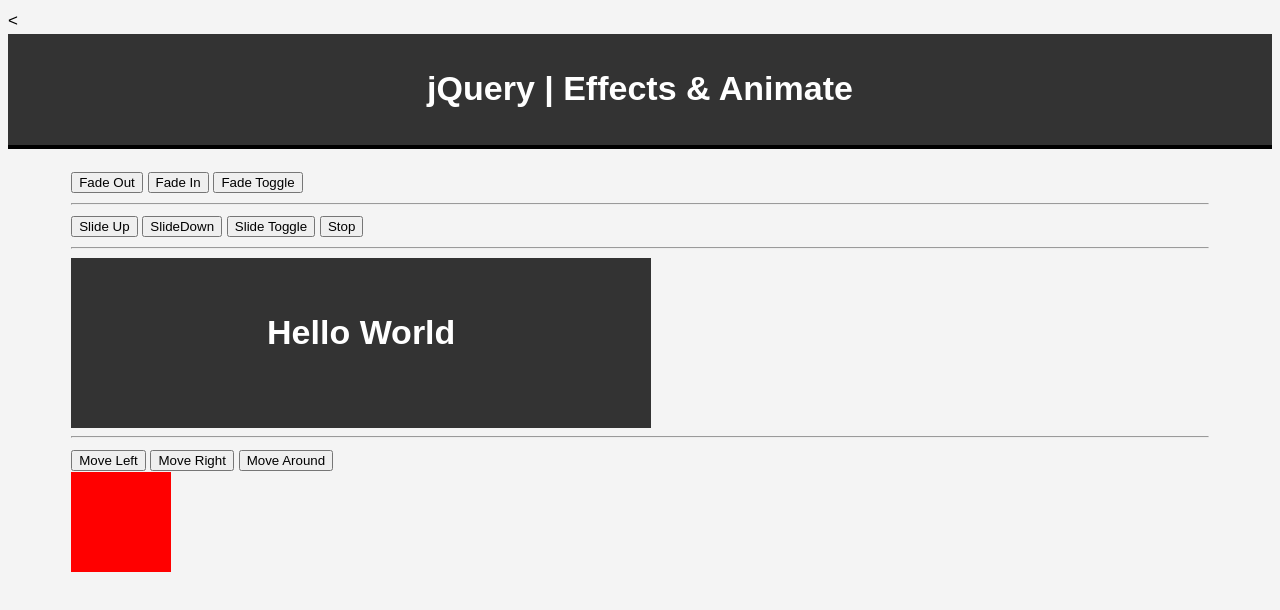
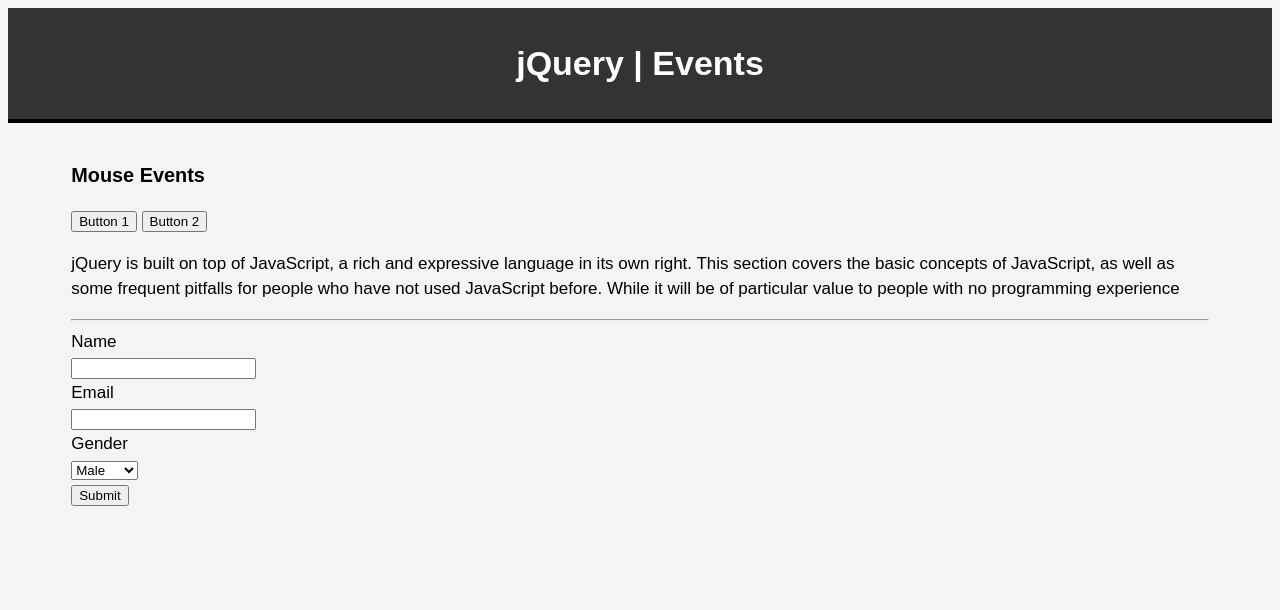
Before and after one commit to bhongzkie0115/Day-5-JQueries, a plain HTML site: page index.html in a window 1280 px wide. Drawn offline with nearby package versions, Linux system fonts and the light colour scheme.

Commit message:
Add files via upload

```diff
--- a/index.html
+++ b/index.html
@@ -1,9 +1,8 @@
 <!DOCTYPE html>
 <html>
 <head>
-	<title>jQuery  | Effects & Animate</title>
+	<title>jQuery Crash Course | Events</title>
 	<script src="https://code.jquery.com/jquery-3.1.0.min.js"></script>
-	<
 	<style>
 		body{
 			font-size: 17px;
@@ -24,111 +23,80 @@
 			margin:auto;
 			padding:10px;
 		}
-
-		#box{
-			background:#333;
-			color:#fff;
-			width:500px;
-			height:90px;
-			padding:40px;
-			text-align:center;
-		}
-
-		#box2{
-			background:red;
-			width:100px;
-			height:100px;
-			position:relative;
-		}
 	</style>
 </head>
 <body>
 	<header>
-		<h1>jQuery | Effects & Animate</h1>
+		<h1>jQuery | Events</h1>
 	</header>
 	<div id="container">
-		<button id="btnFadeOut">Fade Out</button>
-		<button id="btnFadeIn">Fade In</button>
-		<button id="btnFadeTog">Fade Toggle</button>
+		<h3>Mouse Events</h3>
+		<button id="btn1" class="btnClass">Button 1</button>
+		<button id="btn2">Button 2</button>
+		<p class="para1">jQuery is built on top of JavaScript, a rich and expressive language in its own right. This section covers the basic concepts of JavaScript, as well as some frequent pitfalls for people who have not used JavaScript before. While it will be of particular value to people with no programming experience</p>
 
 		<hr>
-
-		<button id="btnSlideUp">Slide Up</button>
-		<button id="btnSlideDown">SlideDown</button>
-		<button id="btnSlideTog">Slide Toggle</button>
-		<button id="btnStop">Stop</button>
-		<hr>
-
-		<div id="box"><h1>Hello World</h1></div>
-
-		<hr>
-
-		<button id="moveLeft">Move Left</button>
-		<button id="moveRight">Move Right</button>
-		<button id="moveAround">Move Around</button>
-		<div id="box2"></div>
+		<form id="form">
+			<label>Name</label><br>
+			<input type="text" id="name" name="name">
+			<br>
+			<label>Email</label><br>
+			<input type="text" id="email" name="email">
+			<br>
+			<label>Gender</label><br>
+			<select id="gender" name="gender">
+				<option value="male">Male</option>
+				<option value="female">Female</option>
+			</select>
+			<br>
+			<input type="submit" value="Submit">
+		</form>
 	</div>
 
 	<script>
-		$(document).ready(function(){
-			$('#btnFadeOut').click(function(){
-				$('#box').fadeOut(1000, function(){
-					$('#btnFadeOut').text('Its Gone');
-				});
-			});
+		// $(document).ready(function(){
+		// 	$('#btn1').click(function(){
+		// 		alert('Button clicked');
+		// 	}
+		// 	);
+		// }
+		// );
 
-			$('#btnFadeIn').click(function(){
-				$('#box').fadeIn(3000);
-				});
-			$('#btnFadeTog').click(function(){
-				$('#box').fadeToggle(1000);
-				});
-				$('#btnSlideDown').click(function(){
-					$('#box').slideDown(3000);
-				});
-			// $('#btnSlideUp').click(function(){
-			// 	$('#box').slideUp(3000);
-			// 	});
-			// $('#btnSlideTog').click(function(){
-			// 	$('#box').slideToggle(3000);
-			// 	});
-			// $('#btnStop').click(function(){
-			// 	$('#box').stop(3000);
-			// 	});
-			// $('#moveright').click(function(){
-			// 	$('#box2').animate(){
-			// 		left: 500,
-			// 		height:'300px',
-			// 		width: '300px',
-			// 		opacity: '0.5'
-			// 		};
-			// 	});
-			// $('#moveleft').click(function(){
-			// 	$('#box2').animate(){
-			// 		left: 0,
-			// 		height:'100px',
-			// 		width: '100px',
-			// 		opacity: '1'
-			// 		};
-			// 	});
-			// $('#moveAround').click(function(){
-			// 		var box = $('#box2');
-			// 		box.animate({
-			// 			left: 300
-			// 		});
-			// 		box.animate({
-			// 			top: 300
-			// 		});
-			// 		box.animate({
-			// 			left: 0,
-			// 			top: 300
-			// 		});
-			// 		box.animate({
-			// 			left: 0,
-			// 			top: 0
-			// 		});
-			// 	});
-		});
+		// $('#btn1').on('click', function(){
+		// 		$('.para1').hide();
+		// 				}
+		// 			);
+		// $('#btn2').on('click', function(){
+		// 		$('.para1').show();
+		// 				}
+		// 			);
+
+		// $('#btn1').dblclick(function(){
+		// 		$('.para1').toggle();
+		// 				}
+		// 			);
+		// $('#btn2').hover(function(){
+		// 		$('.para1').toggle();
+		// 				}
+		// 			);
+		// $('#btn1').click(function(e){
+			 // alert(e.currentTarget.id);
+			 // alert(e.currentTarget.innerHTML);
+			 // alert(e.currentTarget.outerHTML);
+			 // alert(e.currentTarget.className);
+			// }
+		 	// 	);
+
+		  $('select#gender').change(function(e){
+		 	alert(e.target.value);
+		  	});
+
+		 $('#form').submit(function(e){
+		 	e.preventDefault();
+		 	var name = $('input#name').val();
+		 	console.log(name);
+		 });
+
 
 	</script>
 </body>
```
